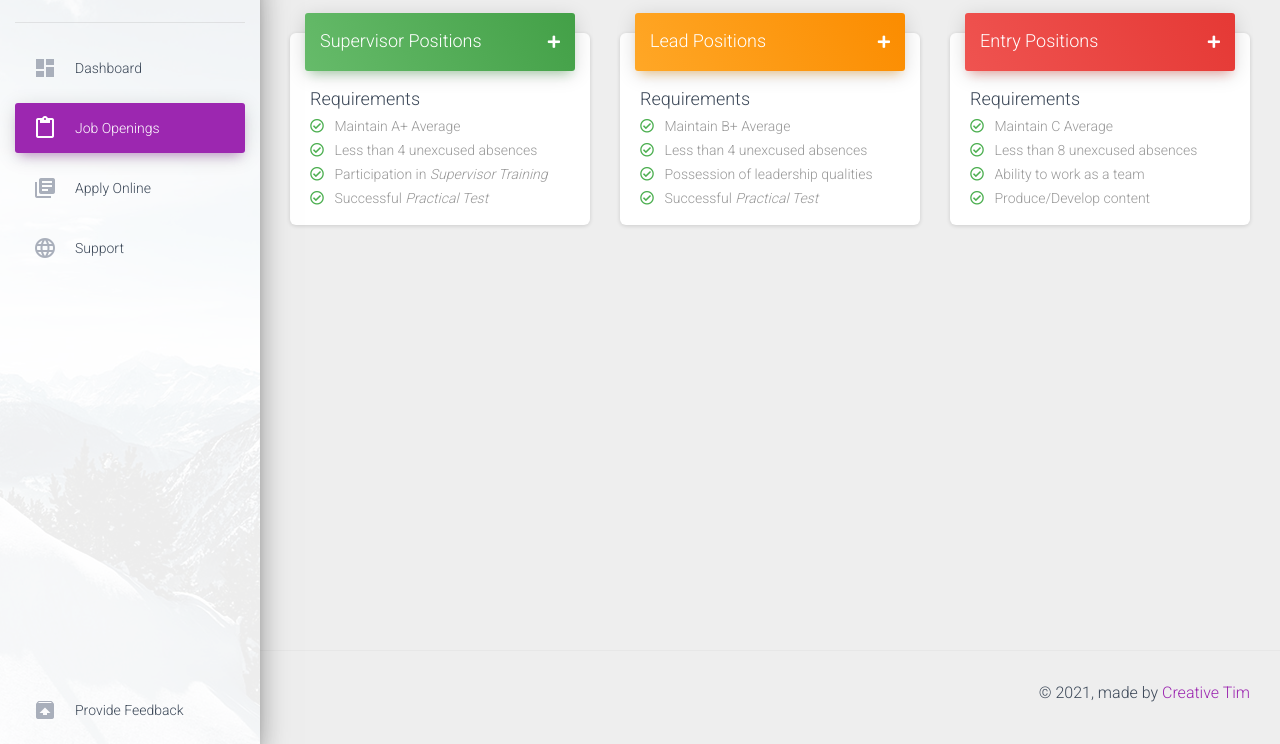
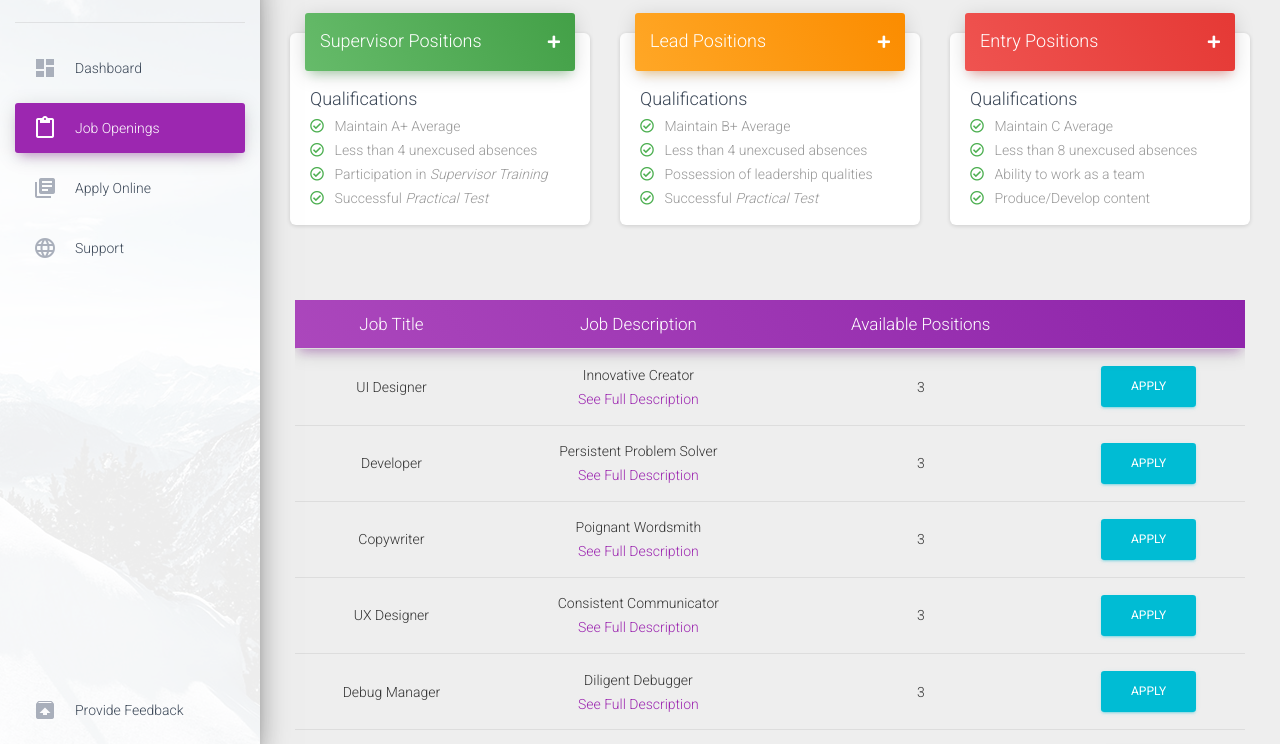
Before and after one commit to Ms-McDonald/Boro-WDPP-SLE, a website: page jobs.html in a window 1280 px wide. Shown: the part 47-791 px from the top of the page. Drawn offline with nearby package versions, Linux system fonts and the light colour scheme; some packages are replaced by stand-ins of ours.

Commit message:
add jobs table

```diff
--- a/jobs.html
+++ b/jobs.html
@@ -83,7 +83,7 @@
                   <i class="fas fa-plus"></i>
                 </div>
                 <div class="card-body">
-                  <h4 class="card-title">Requirements</h4>
+                  <h4 class="card-title">Qualifications</h4>
                   <p class="card-category">
                     <i class="far fa-check-circle text-success">&nbsp;&nbsp;&nbsp;</i>Maintain A+ Average<br/>
                     <i class="far fa-check-circle text-success">&nbsp;&nbsp;&nbsp;</i>Less than 4 unexcused absences<br/>
@@ -112,7 +112,7 @@
                   <i class="fas fa-plus"></i>
                 </div>
                 <div class="card-body">
-                  <h4 class="card-title">Requirements</h4>
+                  <h4 class="card-title">Qualifications</h4>
                   <p class="card-category">
                     <i class="far fa-check-circle text-success">&nbsp;&nbsp;&nbsp;</i>Maintain B+ Average<br/>
                     <i class="far fa-check-circle text-success">&nbsp;&nbsp;&nbsp;</i>Less than 4 unexcused absences<br/>
@@ -138,7 +138,7 @@
                   <i class="fas fa-plus"></i>
                 </div>
                   <div class="card-body">
-                    <h4 class="card-title">Requirements</h4>
+                    <h4 class="card-title">Qualifications</h4>
                     <p class="card-category">
                       <i class="far fa-check-circle text-success">&nbsp;&nbsp;&nbsp;</i>Maintain C Average<br/>
                       <i class="far fa-check-circle text-success">&nbsp;&nbsp;&nbsp;</i>Less than 8 unexcused absences<br/>
@@ -159,6 +159,121 @@
               </div>
             </div>
           </div>
+
+          <div class="row">
+            <div class="col-md-12">
+              <div class="card card-plain">
+                <div class="card-body">
+                  <div class="table-responsive text-center">
+                    <table class="table table-hover">
+                      <thead class="card-header card-header-primary">
+                        <th>
+                          Job Title
+                        </th>
+                        <th>
+                          Job Description
+                        </th>
+                        <th>
+                          Available Positions
+                        </th>
+                        <th>
+
+                        </th>
+                      </thead>
+                      <tbody>
+                        <tr>
+                          <td>
+                            UI Designer
+                          </td>
+                          <td>
+                            Innovative Creator<br><a href="">See Full Description</a>
+                          </td>
+                          <td>
+                            3
+                          </td>
+                          <td>
+                            <button class="btn btn-info" type="button" name="button">Apply</button>
+                          </td>
+                        </tr>
+                        <tr>
+                          <td>
+                            Developer
+                          </td>
+                          <td>
+                            Persistent Problem Solver<br><a href="">See Full Description</a>
+                          </td>
+                          <td>
+                            3
+                          </td>
+                          <td>
+                            <button class="btn btn-info" type="button" name="button">Apply</button>
+                          </td>
+                        </tr>
+                        <tr>
+                          <td>
+                            Copywriter
+                          </td>
+                          <td>
+                            Poignant Wordsmith<br><a href="">See Full Description</a>
+                          </td>
+                          <td>
+                            3
+                          </td>
+                          <td>
+                            <button class="btn btn-info" type="button" name="button">Apply</button>
+                          </td>
+                        </tr>
+                        <tr>
+                          <td>
+                            UX Designer
+                          </td>
+                          <td>
+                            Consistent Communicator<br><a href="">See Full Description</a>
+                          </td>
+                          <td>
+                            3
+                          </td>
+                          <td>
+                            <button class="btn btn-info" type="button" name="button">Apply</button>
+                          </td>
+                        </tr>
+                        <tr>
+                          <td>
+                            Debug Manager
+                          </td>
+                          <td>
+                            Diligent Debugger<br><a href="">See Full Description</a>
+                          </td>
+                          <td>
+                            3
+                          </td>
+                          <td>
+                            <button class="btn btn-info" type="button" name="button">Apply</button>
+                          </td>
+                        </tr>
+                        <tr>
+                          <td>
+                            QA Analyst
+                          </td>
+                          <td>
+                            Qualified Cross-Checker<br><a href="">See Full Description</a>
+                          </td>
+                          <td>
+                            3
+                          </td>
+                          <td>
+                            <button class="btn btn-info" type="button" name="button">Apply</button>
+                          </td>
+                        </tr>
+                      </tbody>
+                    </table>
+                  </div>
+                </div>
+              </div>
+            </div>
+          </div>
+
+
         </div>
       </div>
       <footer class="footer">
```
